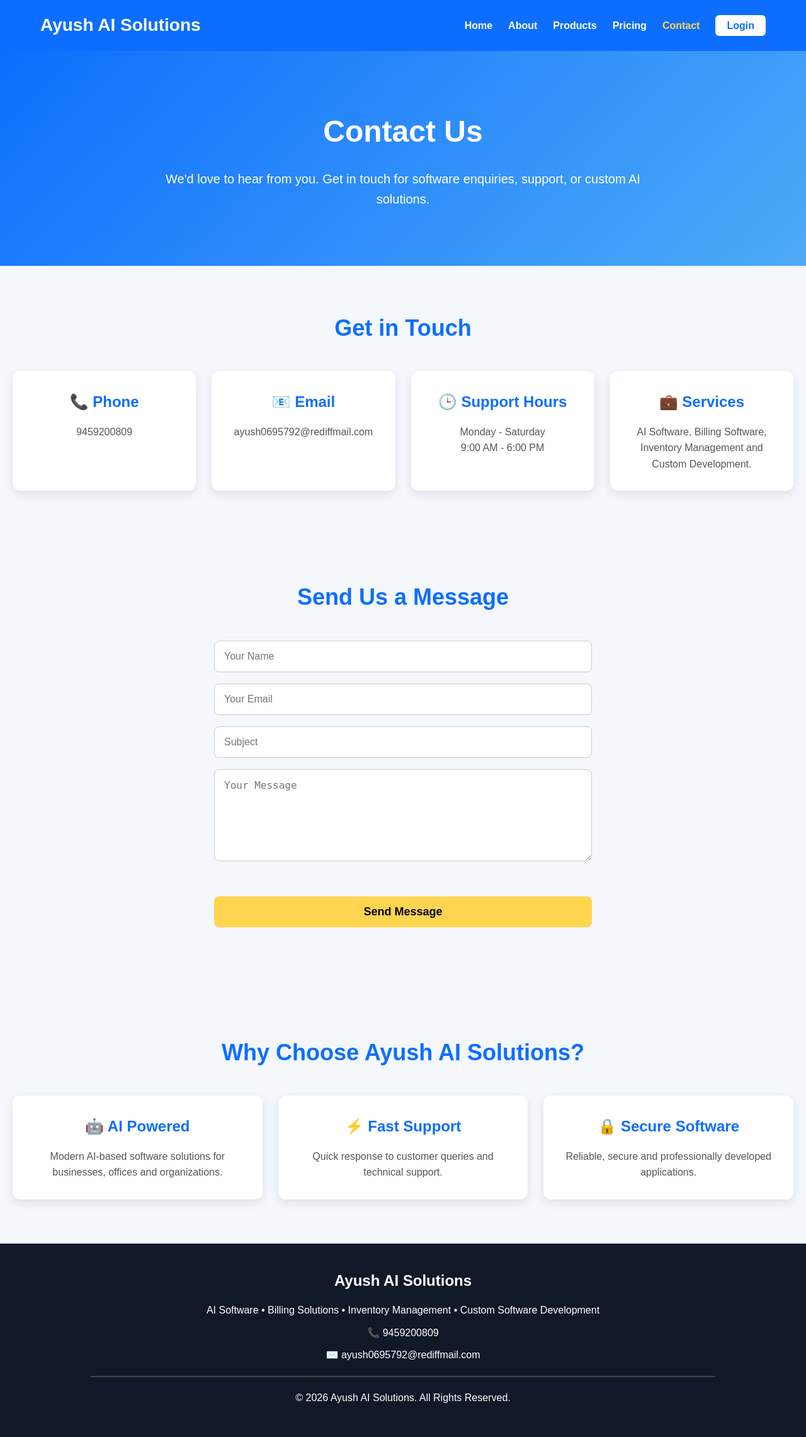
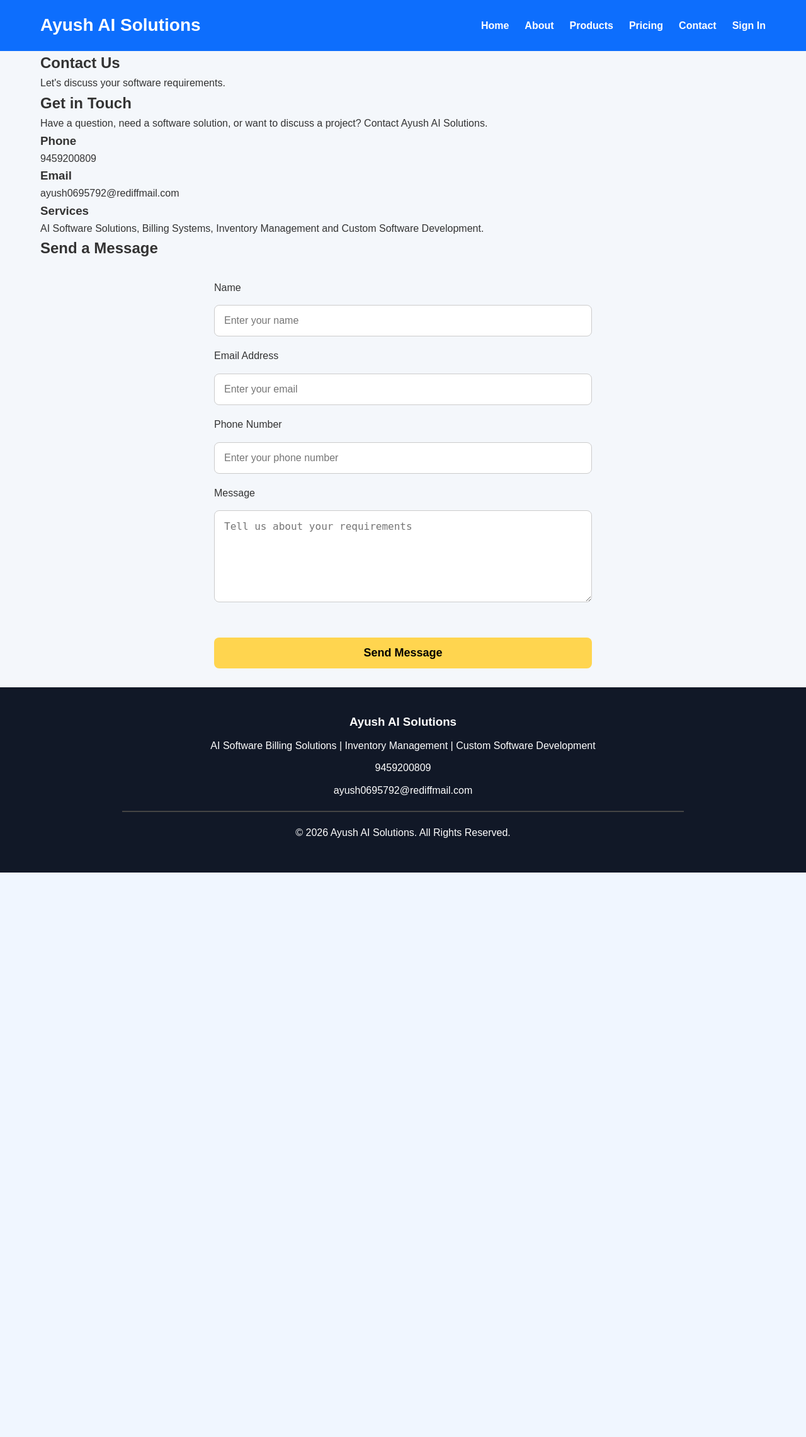
Before and after one commit to Dhimanlab/ayushaisolutions, a Flask app: page /contact in a window 1280 px wide. Shown: the whole page at 63% size. After the commit the page ends 1385 px from the top, so only its background shows below. Run offline with Flask 3, Linux system fonts and the light colour scheme.

Commit message:
Revise contact page layout and content
Updated the contact page title and improved content structure. Enhanced the contact form and added new sections for better user engagement.

```diff
--- a/backend/templates/contact.html
+++ b/backend/templates/contact.html
@@ -3,15 +3,16 @@
 <head>
     <meta charset="UTF-8">
     <meta name="viewport" content="width=device-width, initial-scale=1.0">
-    <title>Contact - Ayush AI Solutions</title>
+
+    <title>Contact | Ayush AI Solutions</title>
 
     <link rel="stylesheet" href="{{ url_for('static', filename='css/style.css') }}">
 </head>
+
 <body>
 
 <header>
     <div class="container">
-
         <div class="logo">
             <h2>Ayush AI Solutions</h2>
         </div>
@@ -22,72 +23,94 @@
                 <li><a href="/about">About</a></li>
                 <li><a href="/products">Products</a></li>
                 <li><a href="/pricing">Pricing</a></li>
-                <li><a href="/contact" class="active">Contact</a></li>
-                <li><a href="/login" class="login-btn">Login</a></li>
+                <li><a href="/contact">Contact</a></li>
+                <li><a href="/login">Sign In</a></li>
             </ul>
         </nav>
-
     </div>
 </header>
 
-<section class="hero">
+<main>
 
-    <div class="hero-content">
+    <section class="page-hero">
+        <div class="container">
+            <h1>Contact Us</h1>
+            <p>Let's discuss your software requirements.</p>
+        </div>
+    </section>
 
-        <h1>Contact Us</h1>
+    <section class="contact-section">
+        <div class="container">
+
+            <div class="contact-grid">
+
+                <div class="contact-info">
+                    <h2>Get in Touch</h2>
 
                     <p>
-            We'd love to hear from you. Get in touch for software
-            enquiries, support, or custom AI solutions.
+                        Have a question, need a software solution,
+                        or want to discuss a project? Contact Ayush AI Solutions.
                     </p>
 
+                    <h3>Phone</h3>
+                    <p>9459200809</p>
+
+                    <h3>Email</h3>
+                    <p>ayush0695792@rediffmail.com</p>
+
+                    <h3>Services</h3>
+                    <p>
+                        AI Software Solutions, Billing Systems,
+                        Inventory Management and Custom Software Development.
+                    </p>
                 </div>
 
-</section>
+                <div class="contact-form">
 
-<section class="features">
+                    <h2>Send a Message</h2>
 
-    <h2>Get in Touch</h2>
+                    <form action="/contact" method="POST">
 
-    <div class="feature-grid">
-
-        <div class="card">
-            <h3>📞 Phone</h3>
-            <p>9459200809</p>
+                        <div class="form-group">
+                            <label for="name">Name</label>
+                            <input
+                                type="text"
+                                id="name"
+                                name="name"
+                                placeholder="Enter your name"
+                                required
+                            >
                         </div>
 
-        <div class="card">
-            <h3>📧 Email</h3>
-            <p>ayush0695792@rediffmail.com</p>
+                        <div class="form-group">
+                            <label for="email">Email Address</label>
+                            <input
+                                type="email"
+                                id="email"
+                                name="email"
+                                placeholder="Enter your email"
+                                required
+                            >
+                        </div><div class="form-group">
+                            <label for="phone">Phone Number</label>
+                            <input
+                                type="tel"
+                                id="phone"
+                                name="phone"
+                                placeholder="Enter your phone number"
+                            >
                         </div>
 
-        <div class="card">
-            <h3>🕒 Support Hours</h3>
-            <p>Monday - Saturday<br>9:00 AM - 6:00 PM</p>
+                        <div class="form-group">
+                            <label for="message">Message</label>
+                            <textarea
+                                id="message"
+                                name="message"
+                                rows="6"
+                                placeholder="Tell us about your requirements"
+                                required
+                            ></textarea>
                         </div>
-
-        <div class="card">
-            <h3>💼 Services</h3>
-            <p>AI Software, Billing Software, Inventory Management and Custom Development.</p>
-        </div>
-
-    </div>
-
-</section>
-
-<section class="services">
-
-    <h2>Send Us a Message</h2>
-
-    <form>
-
-        <input type="text" placeholder="Your Name" required>
-
-        <input type="email" placeholder="Your Email" required>
-
-        <input type="text" placeholder="Subject" required>
-
-        <textarea rows="6" placeholder="Your Message" required></textarea>
 
                         <button type="submit" class="btn">
                             Send Message
@@ -95,61 +118,35 @@
 
                     </form>
 
-</section><section class="contact-preview">
-
-    <h2>Why Choose Ayush AI Solutions?</h2>
-
-    <div class="feature-grid">
-
-        <div class="card">
-            <h3>🤖 AI Powered</h3>
-            <p>
-                Modern AI-based software solutions for businesses,
-                offices and organizations.
-            </p>
-        </div>
-
-        <div class="card">
-            <h3>⚡ Fast Support</h3>
-            <p>
-                Quick response to customer queries and
-                technical support.
-            </p>
-        </div>
-
-        <div class="card">
-            <h3>🔒 Secure Software</h3>
-            <p>
-                Reliable, secure and professionally
-                developed applications.
-            </p>
                 </div>
 
             </div>
 
+        </div>
     </section>
 
+</main>
+
 <footer>
+    <div class="container">
 
-    <div class="footer-content">
-
-        <h2>Ayush AI Solutions</h2>
+        <h3>Ayush AI Solutions</h3>
 
         <p>
-            AI Software • Billing Solutions • Inventory Management •
+            AI Software Billing Solutions |
+            Inventory Management |
             Custom Software Development
         </p>
 
-        <p>📞 9459200809</p>
+        <p>9459200809</p>
 
-        <p>✉️ ayush0695792@rediffmail.com</p>
+        <p>ayush0695792@rediffmail.com</p>
 
         <hr>
 
         <p>© 2026 Ayush AI Solutions. All Rights Reserved.</p>
 
     </div>
-
 </footer>
 
 <script src="{{ url_for('static', filename='js/script.js') }}"></script>
```
Lines whose indentation alone changed are shown as unchanged.
